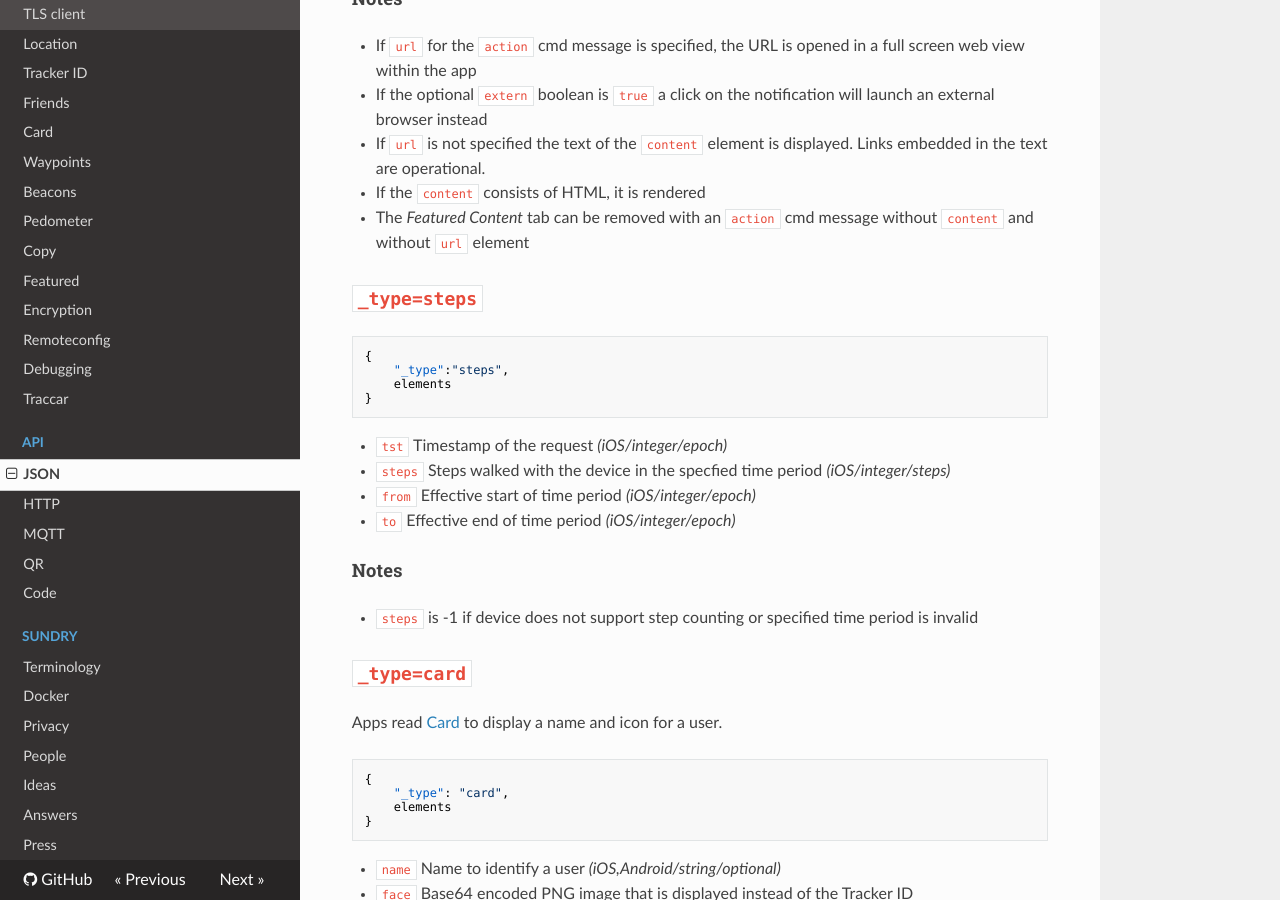
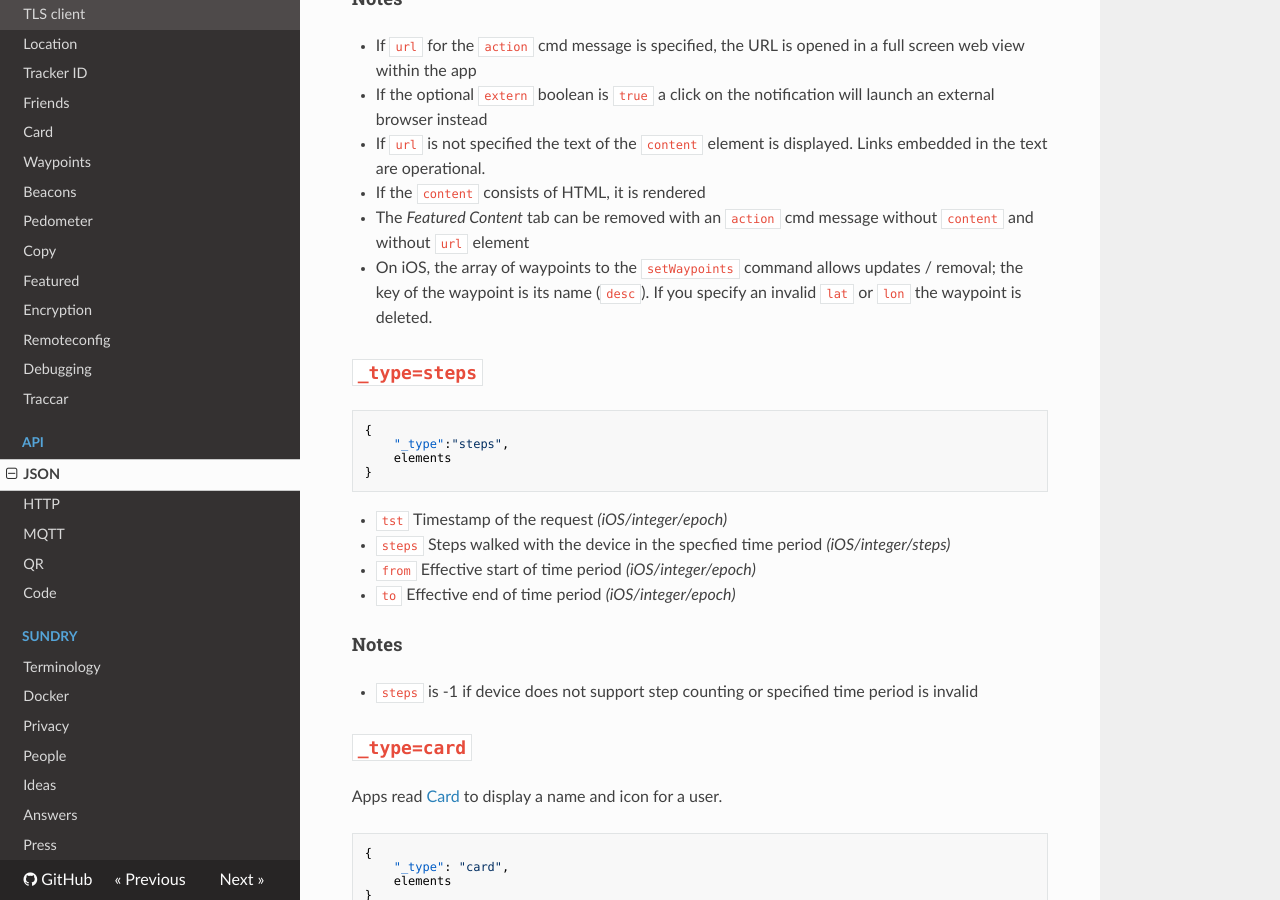
Before and after one commit to owntracks/booklet, an MkDocs documentation site: the page built from docs/tech/json.md, in a window 1280 px wide and 900 px high, scrolled down 9769 px. Built offline with MkDocs 1.6.1, drawn with Linux system fonts in a browser that asks for light colours; nearby versions of some CDN libraries; old or Windows-style settings are respelled for this version of MkDocs.

Commit message:
ios waypoints

```diff
--- a/docs/tech/json.md
+++ b/docs/tech/json.md
@@ -344,6 +344,7 @@ These messages are published when beacon ranging (iOS only) is enabled. Be advis
 * If `url` is not specified the text of the `content` element is displayed. Links embedded in the text are operational.
 * If the `content` consists of HTML, it is rendered
 * The _Featured Content_ tab can be removed with an `action` cmd message without `content` and without `url` element
+* On iOS, the array of waypoints to the `setWaypoints` command allows updates / removal; the key of the waypoint is its name (`desc`). If you specify an invalid `lat` or `lon` the waypoint is deleted.
 
 ## `_type=steps`
 
```
